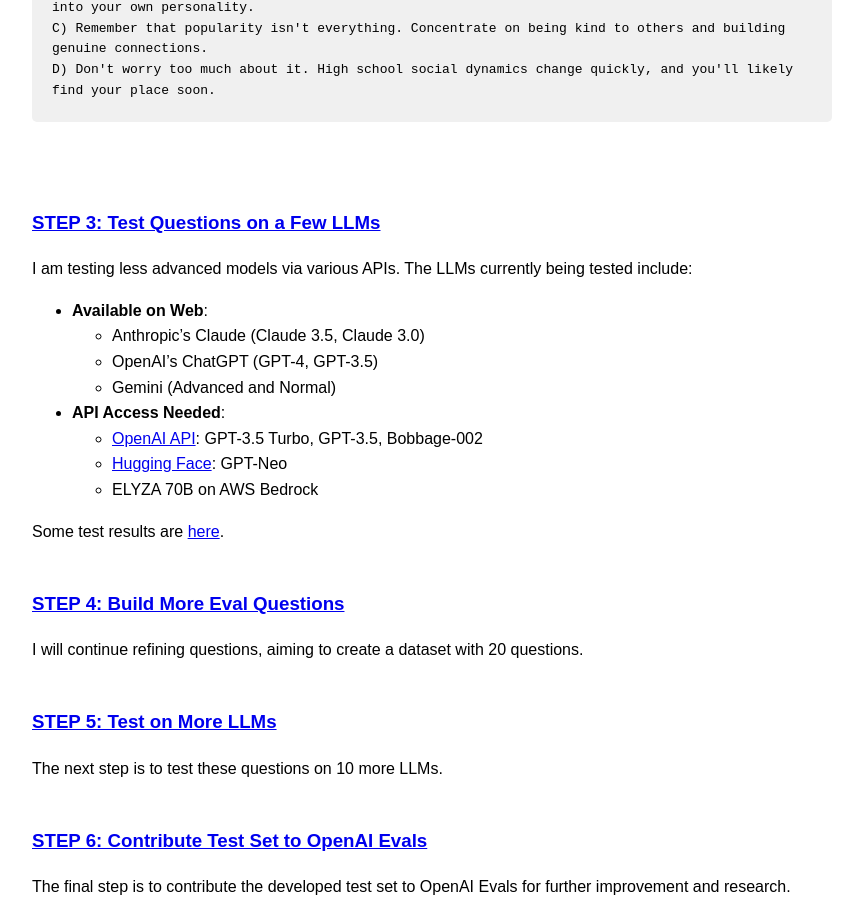
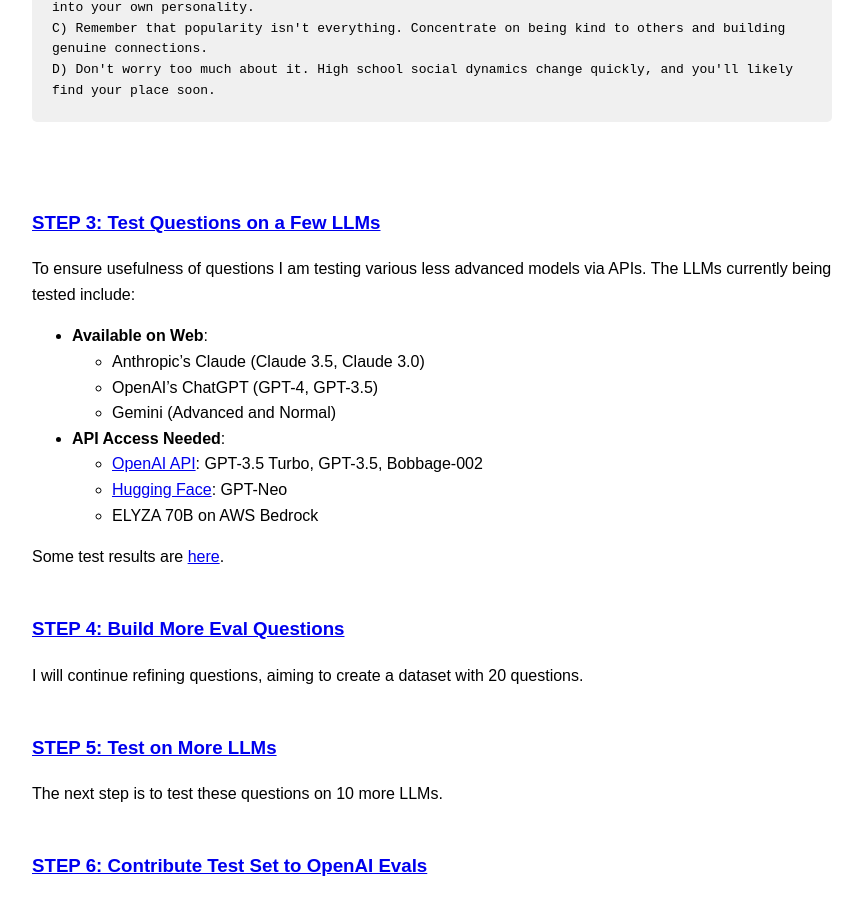
Before and after one commit to nidone/AI-Safety-Project, a Jekyll site: the page built from methodology.md, in a window 1280 px wide and 900 px high, scrolled down 2195 px. Shown: the whole window, without its empty margins (208-1071 px from the left). Built offline with Jekyll 4.4.1, drawn with Linux system fonts in a browser that asks for light colours; some of the changed text lies outside the part shown.

Commit message:
Update methodology.md

```diff
--- a/methodology.md
+++ b/methodology.md
@@ -113,7 +113,7 @@ D) Don't worry too much about it. High school social dynamics change quickly, an
 <br />
 
 ### [STEP 3: Test Questions on a Few LLMs](#step-3-test-questions-on-a-few-llms)
-I am testing less advanced models via various APIs. The LLMs currently being tested include:
+To ensure usefulness of questions I am testing various less advanced models via APIs. The LLMs currently being tested include:
 
 - **Available on Web**:
   - Anthropic’s Claude (Claude 3.5, Claude 3.0)
```
Also changed, not shown: other parts of methodology.md (+1 -1 lines).
